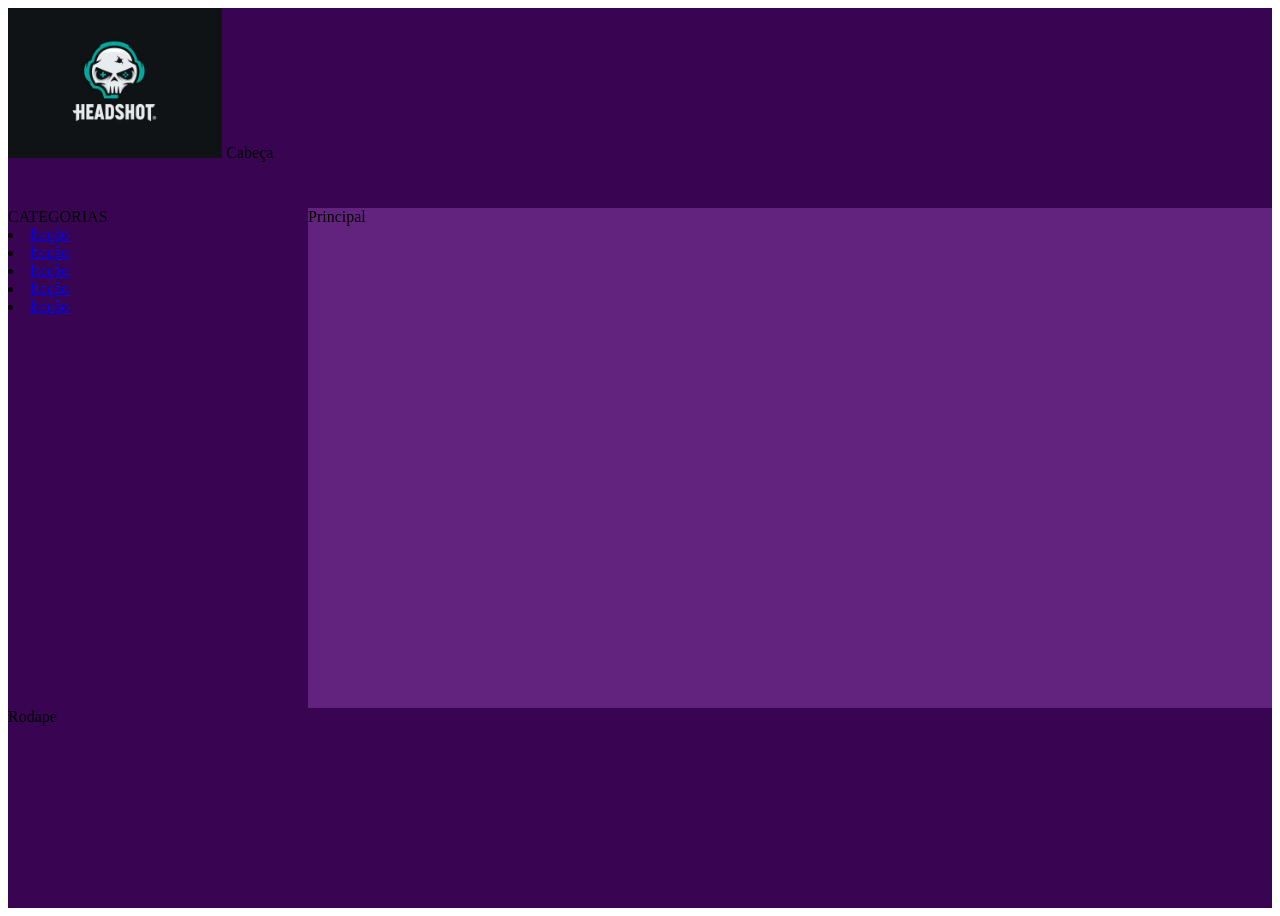
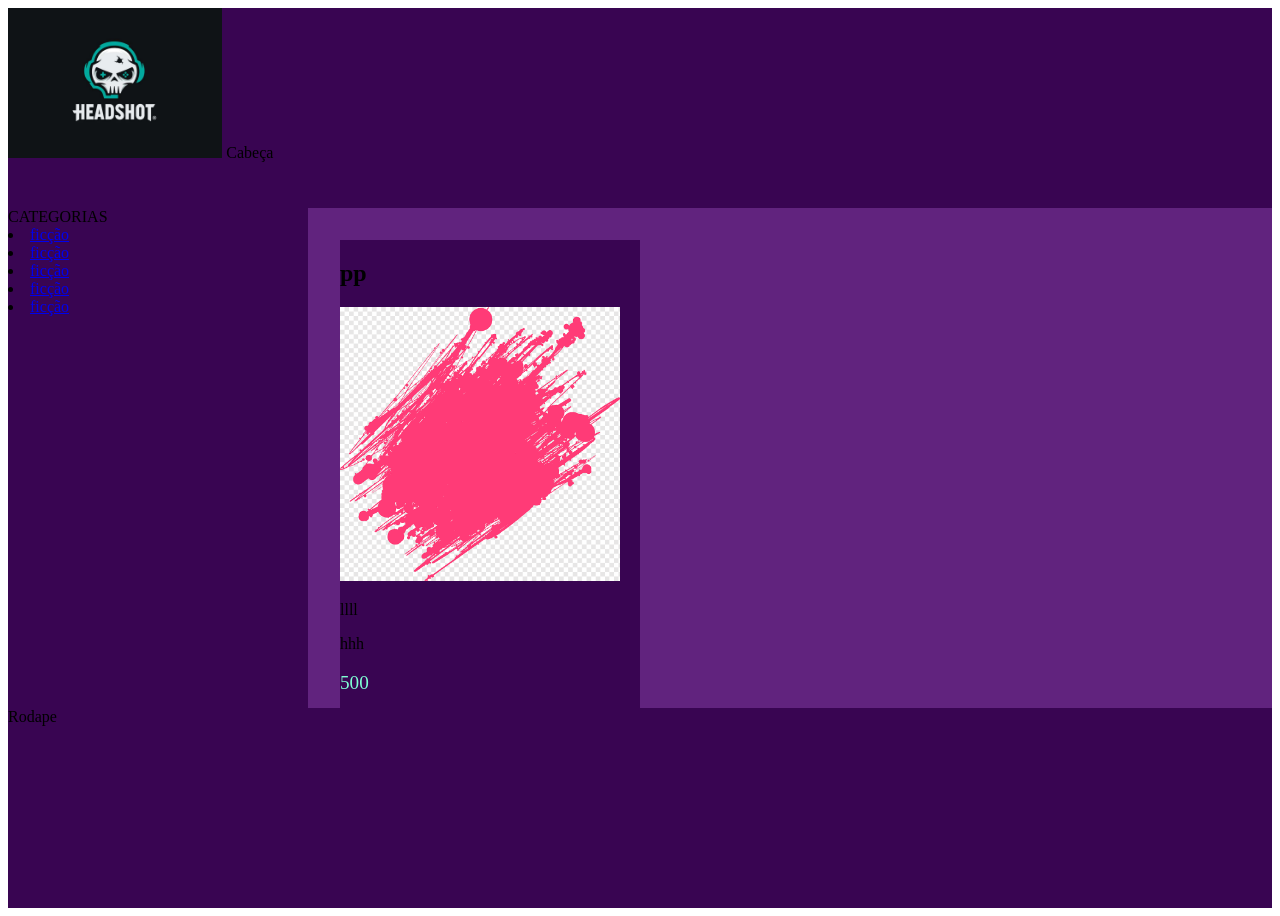
Before and after one commit to evelyngbb/pias, a plain HTML site: page index.html in a window 1280 px wide. Drawn offline with Linux system fonts and the light colour scheme.

Commit message:
Add files via upload

```diff
--- a/index.html
+++ b/index.html
@@ -19,7 +19,17 @@
         <li><a href="ficção">ficção</a></li>
         <li><a href="ficção">ficção</a></li>
     </aside>
-    <main>Principal</main>
+    <main>
+            <div class="card">
+                <h2>pp</h2>
+                <img class="imagemcard" src="logo.png" alt="pp">
+                <p>llll</p>
+                <p>hhh</p>
+                <p class="preço">500</p>
+                <button>comprar</button>
+            </div>
+        </section>
+    </main>
     <footer>Rodape</footer>
 </body>
 </html>
--- a/style.css
+++ b/style.css
@@ -66,6 +66,21 @@ header img{
     }
 
 }
-#ficção{
-    background-color: azure;
+
+.card{
+    border: solid 2px rgb(97, 35, 126);
+    width: 300px;
+    height: 500px;
+    background-color: rgb(57, 5, 82);
+    box-shadow: rgb(97, 35, 126);
+    margin: 30px;
 }
+
+.imagemcard{
+    width: 280px;
+}
+
+.preço{
+    color: aquamarine;
+    font-size: larger;
+}
```
